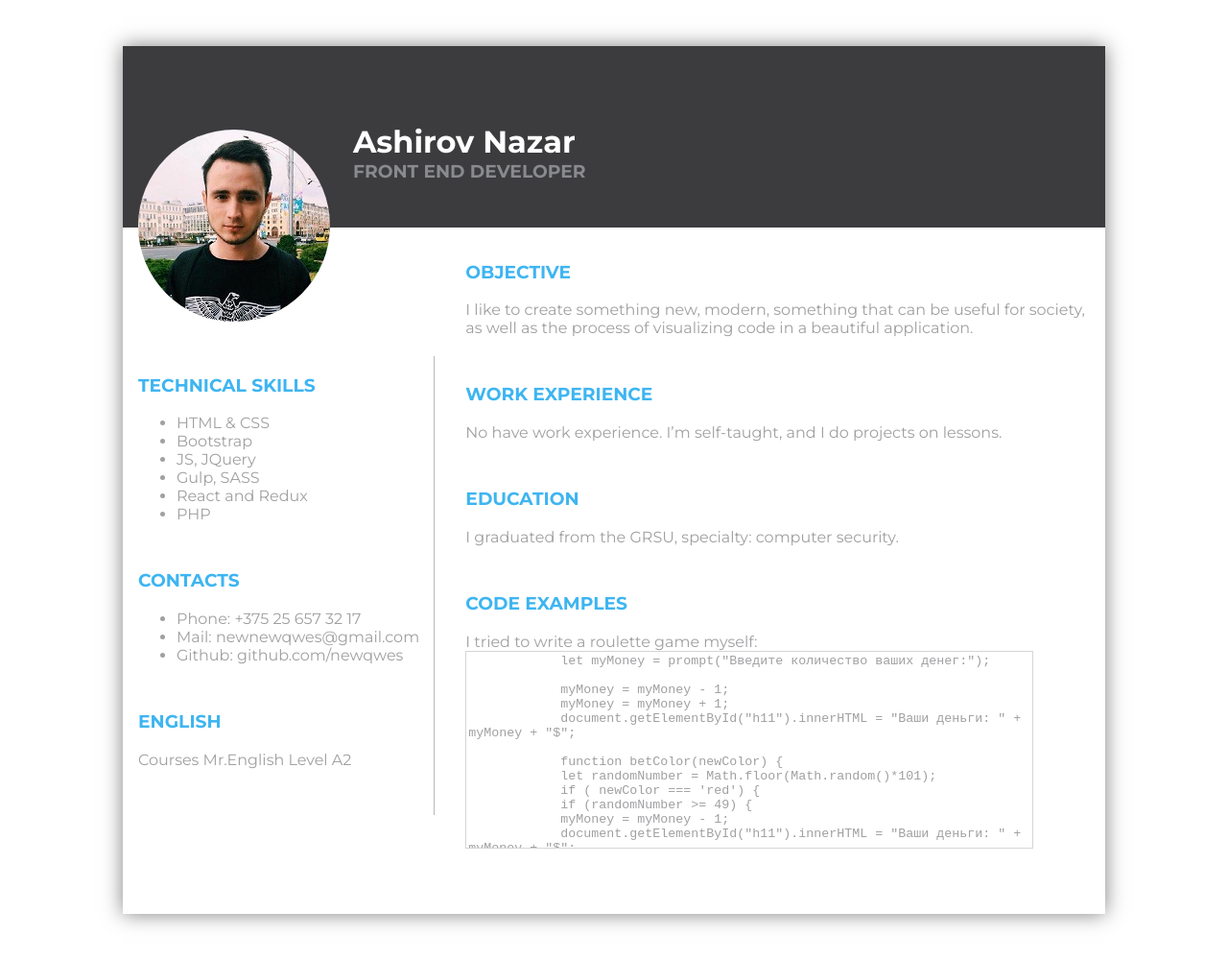
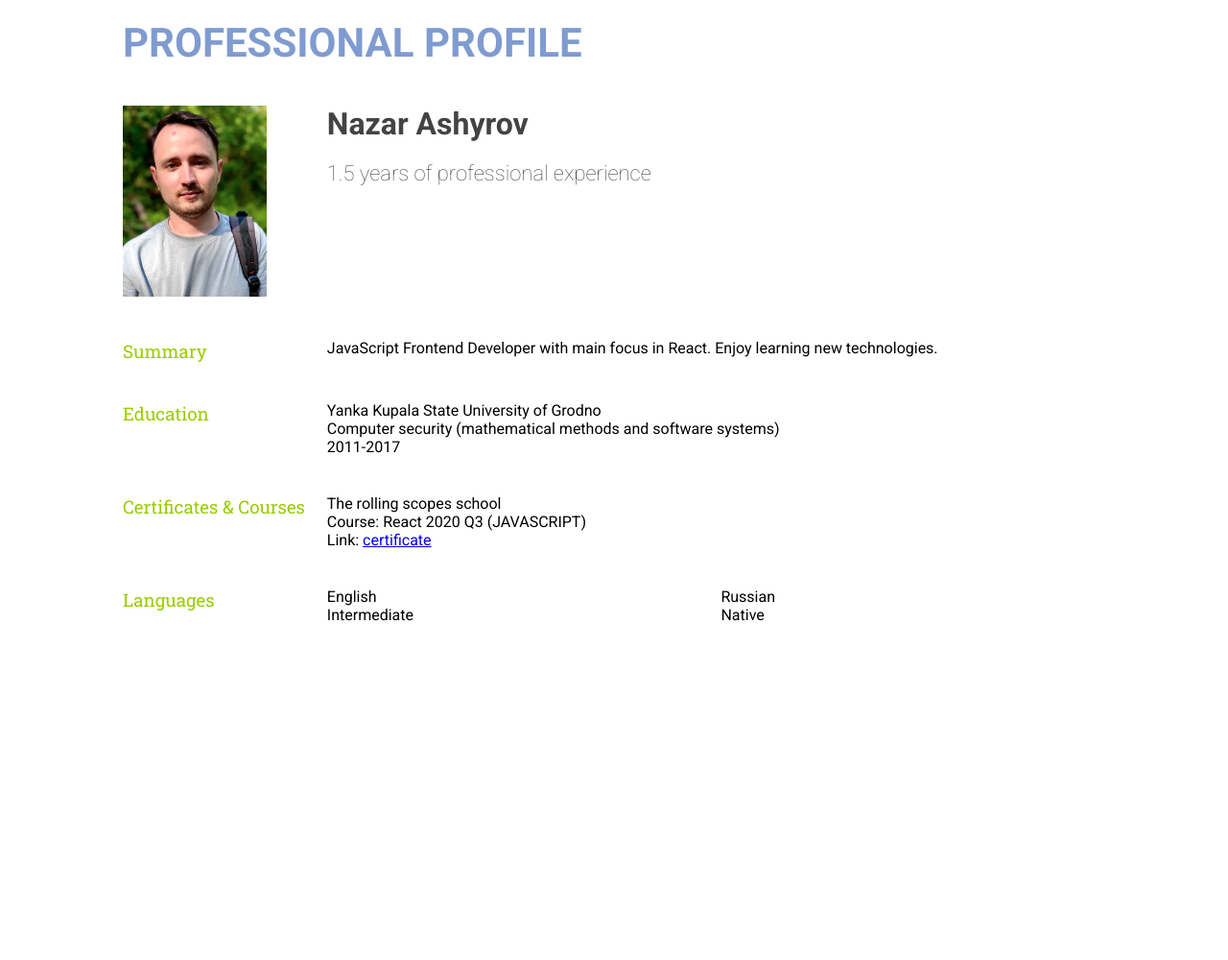
Before and after one commit to newqwes/Ashyrov-Nazar-cv, a plain HTML site: page index.html in a window 1280 px wide. Shown: the whole page at 96% size. After the commit the page ends 800 px from the top, so only its background shows below. Drawn offline with Linux system fonts and the light colour scheme.

Commit message:
feat: add header and same part of profile section

```diff
--- a/index.html
+++ b/index.html
@@ -1,121 +1,77 @@
-<!doctype html>
+<!DOCTYPE html>
 <html lang="en">
   <head>
-    <meta charset="UTF-8">
-    <meta name="viewport"
-          content="width=device-width, user-scalable=no, initial-scale=1.0, maximum-scale=1.0, minimum-scale=1.0">
-    <meta http-equiv="X-UA-Compatible" content="ie=edge">
-    <link rel="stylesheet" href="style.css">
-    <link href="https://fonts.googleapis.com/css?family=Montserrat:400,600,700&display=swap" rel="stylesheet">
-    <title>My CV</title>
+    <meta charset="UTF-8" />
+    <meta
+      name="viewport"
+      content="width=device-width, user-scalable=no, initial-scale=1.0, maximum-scale=1.0, minimum-scale=1.0"
+    />
+    <meta http-equiv="X-UA-Compatible" content="ie=edge" />
+    <link rel="preconnect" href="https://fonts.googleapis.com" />
+    <link rel="preconnect" href="https://fonts.gstatic.com" crossorigin />
+    <link
+      href="https://fonts.googleapis.com/css2?family=Roboto+Slab&family=Roboto:wght@100;400;700&display=swap"
+      rel="stylesheet"
+    />
+    <link
+      rel="shortcut icon"
+      href="https://ssl.gstatic.com/docs/documents/images/kix-favicon7.ico"
+    />
+    <link rel="stylesheet" href="style.css" />
+    <title>Nazar Ashyrov</title>
   </head>
 
   <body>
-
     <header>
       <div class="title">
-        <h1>Ashirov Nazar</h1>
-        <h3>Front End Developer</h3>
+        <h1>PROFESSIONAL PROFILE</h1>
       </div>
     </header>
-
-<section class="img">
-    <img src="assets/img/avatar.jpg" alt="avatar">
+    <section class="profile row">
+      <div class="profile_image col-2-8">
+        <div class="image_avatar">
+          <img src="assets/img/avatar.png" alt="Nazar Ashyrov" />
+        </div>
+        <div class="image_description">
+          <h2>Nazar Ashyrov</h2>
+          <p>1.5 years of professional experience</p>
+        </div>
+      </div>
+      <div class="profile_summary col-2-8">
+        <h3 class="accent">Summary</h3>
+        <p>
+          JavaScript Frontend Developer with main focus in React. Enjoy learning new technologies.
+        </p>
+      </div>
+      <div class="profile_education col-2-8">
+        <h3 class="accent">Education</h3>
+        <div>
+          <p>Yanka Kupala State University of Grodno</p>
+          <p class="bold">Computer security (mathematical methods and software systems)</p>
+          <p>2011-2017</p>
+        </div>
+      </div>
+      <div class="profile_courses col-2-8">
+        <h3 class="accent">Certificates & Courses</h3>
+        <div>
+          <p class="bold">The rolling scopes school</p>
+          <p>Course: React 2020 Q3 (JAVASCRIPT)</p>
+          <p>Link: <a href="https://app.rs.school/certificate/42j13uoe">certificate</a></p>
+        </div>
+      </div>
+      <div class="profile_languages col-2-8">
+        <h3 class="accent">Languages</h3>
+        <div class="col">
+          <div>
+            <p class="bold">English</p>
+            <p>Intermediate</p>
+          </div>
+          <div>
+            <p class="bold">Russian</p>
+            <p>Native</p>
+          </div>
+        </div>
+      </div>
     </section>
-
-<section class="left">
-    <article class="skills">
-        <h3>Technical Skills</h3>
-        <ul>
-            <li>HTML & CSS</li>
-            <li>Bootstrap</li>
-            <li>JS, JQuery</li>
-            <li>Gulp, SASS</li>
-            <li>React and Redux</li>
-            <li>PHP</li>
-        </ul>
-    </article>
-    <article class="contacts">
-        <h3>Contacts</h3>
-        <ul>
-            <li>Phone: +375 25 657 32 17</li>
-            <li>Mail: <a href="mailto:newnewqwes@gmail.com" target="_blank">newnewqwes@gmail.com</a></li>
-            <li>Github: <a href="https://github.com/newqwes" target="_blank">github.com/newqwes</a></li>
-        </ul>
-    </article>
-    <article class="english">
-        <h3>English</h3>
-        <p>Courses Mr.English Level A2</p>
-    </article>
-</section>
-
-<section class="right">
-    <article class="Objective">
-        <h3>Objective</h3>
-        <p>I like to create something new, modern, something that can be useful for society, as well as the process of visualizing code in a beautiful application.</p>
-    </article>
-    <article class="experience">
-        <h3>Work Experience</h3>
-        <p>No have work experience. I’m self-taught, and I do projects on lessons.</p>
-    </article>
-    <article class="education">
-        <h3>Education</h3>
-        <p>I graduated from the GRSU, specialty: computer security.</p>
-    </article>
-    <article class="code">
-        <h3>Code examples</h3>
-        <label>I tried to write a roulette game myself:
-            <textarea disabled readonly>
-            let myMoney = prompt("Введите количество ваших денег:");
-
-            myMoney = myMoney - 1;
-            myMoney = myMoney + 1;
-            document.getElementById("h11").innerHTML = "Ваши деньги: " + myMoney + "$";
-
-            function betColor(newColor) {
-            let randomNumber = Math.floor(Math.random()*101);
-            if ( newColor === 'red') {
-            if (randomNumber >= 49) {
-            myMoney = myMoney - 1;
-            document.getElementById("h11").innerHTML = "Ваши деньги: " + myMoney + "$";
-            alert("Не угадал");
-            }
-            else {
-            myMoney = myMoney + 1;
-            document.getElementById("h11").innerHTML = "Ваши деньги: " + myMoney + "$";
-            alert("Молодец!");
-            }
-
-            }
-            else if ( newColor === 'black') {
-
-            if (49 < randomNumber <= 98) {
-            myMoney = myMoney + 1;
-            document.getElementById("h11").innerHTML = "Ваши деньги: " + myMoney + "$";
-            alert("Отлично, всегда ставь на черное!");
-            }
-            else {
-            myMoney = myMoney - 1;
-            document.getElementById("h11").innerHTML = "Ваши деньги: " + myMoney + "$";
-            alert("Не повезло");
-            }
-            }
-            else if ( newColor === 'zero') {
-
-            if (randomNumber > 98) {
-            myMoney = myMoney + 10;
-            document.getElementById("h11").innerHTML = "Ваши деньги: " + myMoney + "$";
-            alert("ПОБЕДА!!! ВОТ ЖЕ ВЕЗЕНИЕ!");
-            }
-            else {
-            myMoney = myMoney - 1;
-            document.getElementById("h11").innerHTML = "Ваши деньги: " + myMoney + "$";
-            alert("Прости, не выпало, попробуй еще");
-            }}}
-        </textarea>
-        </label>
-    </article>
-</section>
-
   </body>
 </html>
--- a/style.css
+++ b/style.css
@@ -1,95 +1,105 @@
-@keyframes show{
-    0%{
-        opacity:0;
-    }
-    100% {
-        opacity:1;
-    }
+/* Partial reset of styles (START) */
+* {
+  margin: 0;
+  padding: 0;
+  box-sizing: border-box;
+}
+
+html {
+  font-family: 'Roboto', sans-serif;
+  font-size: 10px;
+}
+
+@media screen and (max-width: 414px) {
+  html {
+    font-size: 8px;
+  }
 }
 
 body {
-    max-width: 1024px;
-    margin: 3em auto;
-    font-family: 'Montserrat', sans-serif;
-    box-shadow: 0 0 20px rgba(0,0,0,0.5);
-    display: grid;
-    grid-template-columns: 1fr 2fr;
-    color: #a0a0a3;
-    opacity:0; /*Элемент полностью прозрачный (невидимый)*/
-    transition: 1.5s; /*Скорость перехода состояния элемента*/
-    animation: show 1.5s 1; /* Указываем название анимации, её время и количество повторов*/
-    animation-fill-mode: forwards; /* Чтобы элемент оставался в конечном состоянии анимации */
+  margin: 0 auto;
+  padding: 0;
+  width: 1024px;
+  font-size: 1.6rem;
 }
 
-header {
-    background-color: #3c3c3e;
-    grid-column-start: 1;
-    grid-column-end: 4;
-    grid-row-start: 1;
-    grid-row-end: 3;
+@media screen and (max-width: 1024px) {
+  body {
+    margin: 0;
+    padding: 0 5px;
+    width: 100%;
+  }
+}
+/* Partial reset of styles (END) */
+
+/* Unique custom classes (START) */
+.col,
+.row,
+.col-2-8 {
+  display: grid;
+  grid-gap: 10px;
 }
 
-.img {
-    grid-column-start: 1;
-    grid-row-start: 2;
-    grid-row-end: 4;
-    margin: 1em;
+.col {
+  grid-template-columns: 1fr 1fr;
 }
 
-header h1 {
-    color: #ffffff;
-    margin: 0;
+.col-2-8 {
+  grid-template-columns: 2fr 8fr;
 }
 
-header h3 {
-    color: #898a8e;
-    margin: 0;
+.accent {
+  font-family: 'Roboto Slab', serif;
+  font-weight: normal;
+  color: #99cc00;
+}
+/* Unique custom classes (END) */
+
+/* section header (START) */
+header {
+  margin: 2% 0 4%;
 }
 
-h3 {
-    text-transform: uppercase;
-    color: #3eb5f1;
+.title > h1 {
+  margin: 0;
+  font-size: 4.2rem;
+  color: #7f9bd0;
+}
+/* section header (END) */
+
+/* section profile (START) */
+.profile {
+  grid-gap: 5vh;
 }
 
-img {
-    border-radius: 100%;
-    height: 200px;
-    width: 200px;
+.image_avatar > img {
+  width: 150px;
 }
 
-textarea {
-    background: #ffffff;
-    resize: none;
-    width: 90%;
-    height: 200px;
-    color: #a0a0a3;
+@media screen and (max-width: 1168px) {
+  .image_avatar > img {
+    width: 120px;
+  }
+}
+@media screen and (max-width: 768px) {
+  .image_avatar > img {
+    width: 90px;
+  }
+}
+@media screen and (max-width: 414px) {
+  .image_avatar > img {
+    width: 80px;
+  }
 }
 
-.title {
-    display: inline-block;
-    margin: 5em 2em 0 15em;
+.image_description > h2 {
+  font-size: 3.2rem;
+  margin-bottom: 20px;
+  color: #434343;
 }
 
-.left {
-    grid-column-start: 1;
-    grid-row-start: 7;
-    grid-row-end: 4;
-    margin: 1em;
-    border-right: 1px solid #b9b8bb;
+.image_description > p {
+  font-size: 2.2rem;
+  font-weight: 100;
+  color: #434343;
 }
-
-.right {
-    grid-column-start: 2;
-    grid-row-start: 3;
-    grid-row-end: 8;
-    margin: 1em;
-}
-
-article {
-    margin: 0 0 3em 0;
-}
-
-a {
-    text-decoration: none;
-    color: #a0a0a3;
-}
```
Also changed, not shown: assets/img/avatar.jpg (deleted), assets/img/avatar.png (added), 1 other file. Lines whose indentation alone changed are shown as unchanged.
